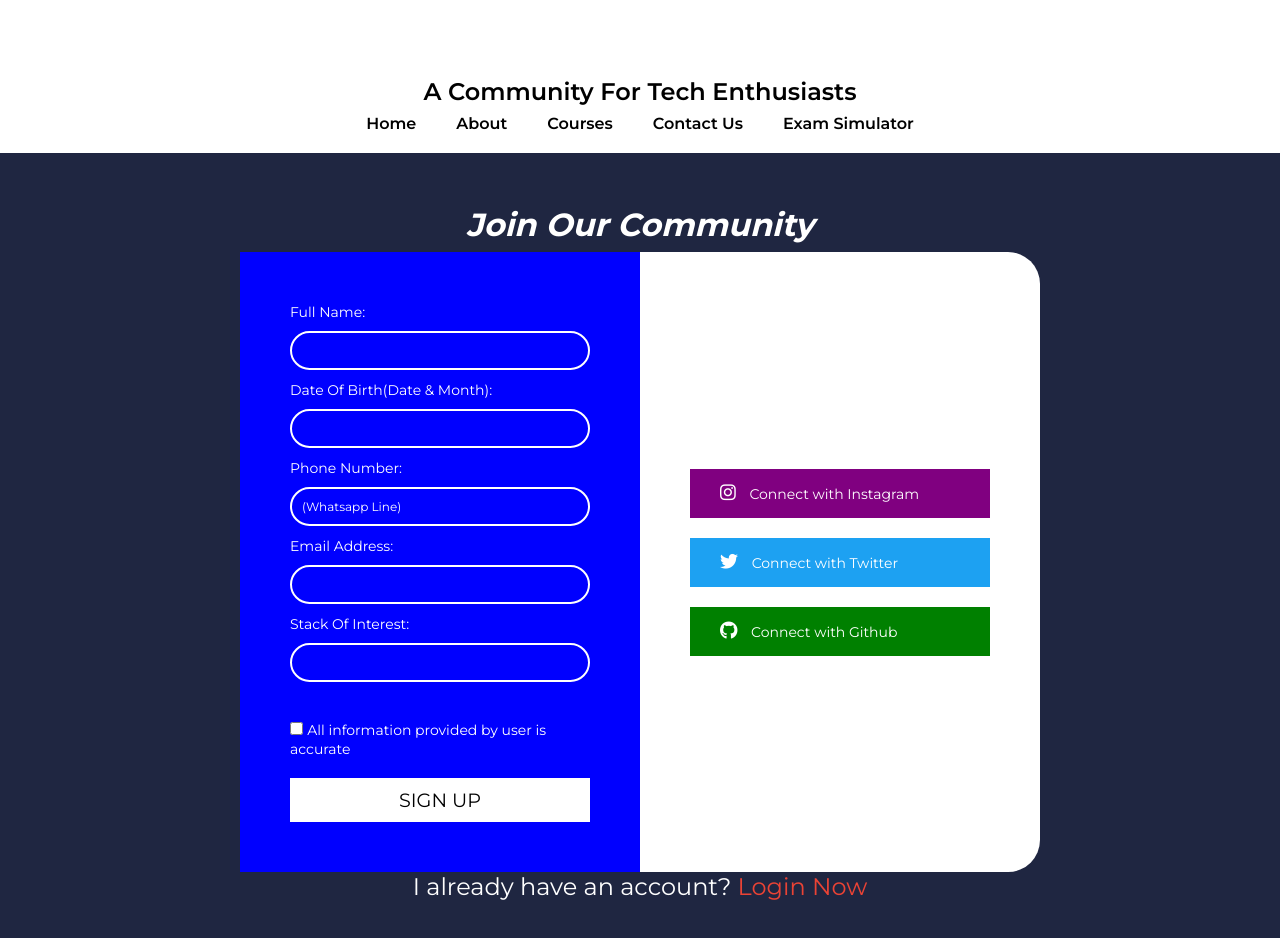
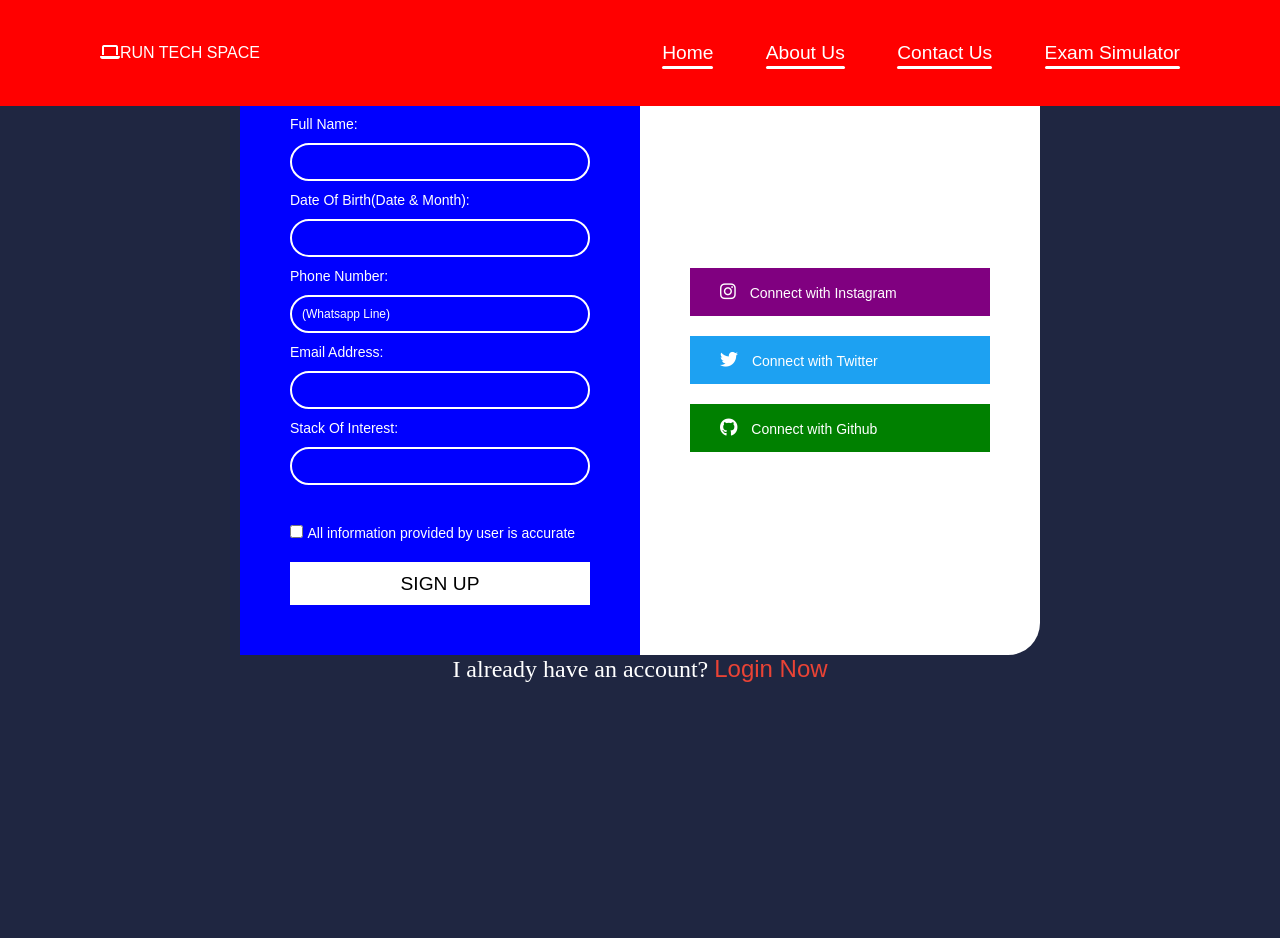
Before and after one commit to princewill2001/SignUP-Prototype, a plain HTML site: page Index.html in a window 1280 px wide. After the commit the page ends 800 px from the top, so only its background shows below. Drawn offline with Linux system fonts and the light colour scheme.

Commit message:
Third Commit

```diff
--- a/Index.html
+++ b/Index.html
@@ -9,32 +9,25 @@
     <!-- ****** LINK TO OUR CSS FILE ******-->
     <link rel="stylesheet" href="./css/style.css">
 
-    <!-- ****** LINK TO OUR FONT AWESOME FILE ******-->
+    <!-- ****** LINK TO FONT AWESOME FILE ******-->
     <script src="https://kit.fontawesome.com/29a75f51aa.js" crossorigin="anonymous"></script>
 
-    <!-- ****** LINK TO OUR FAVICON *****-->
-    <link rel="icon" type="image/x-icon" href="/images/icon.png">
+    <!-- ****** LINK TO FAVICON *****-->
+    <link rel="icon" type="image/x-icon" href="Assets/images/icon.png">
 </head>
 
 <body>
-    <header>
-        <div class="header__info">
-            <h1>WELCOME TO RUN TECH SPACE</h1>
-            <p>A Community For Tech Enthusiasts</p>
-        </div>
-        <nav>
-            <div class="nav__container">
-                <ul class="nav__menu">
-                    <li><a href="https://runtechspace.com">Home</a></li>
-                    <li><a href="#">About</a></li>
-                    <li><a href="#">Courses</a></li>
-                    <li><a href="#">Contact Us</a></li>
-                    <li><a href="https://runtechspace.vercel.app/">Exam Simulator</a></li>
-                </ul>
-            </div>
+    <header class="header container__header">
+        <a href="Index.html" class="logo"><i class="fa-solid fa-laptop"></i>RUN TECH SPACE</a>
+        <nav class="container__nav">
+            <a href="Index.html">Home</a>
+            <a href="#">About Us</a>
+            <a href="#">Contact Us</a>
+            <a href="https://runtechspace.vercel.app/">Exam Simulator</a>
         </nav>
     </header>
     <!--***************** END OF NAVBAR ************-->
+
     <div class="hero">
         <h1>Join Our Community</h1>
         <div class="signup-box"> <!--This is the container for the sign up form-->
@@ -43,12 +36,16 @@
                 <form action="/my-handling-form-page" method="post">
                     <label for="user">Full Name: </label>
                     <input type="text" required class="input-box">
+
                     <label for="dob">Date Of Birth(Date & Month): </label>
                     <input type="text" required class="input-box">
+
                     <label for="num">Phone Number: </label>
                     <input type="text" placeholder="(Whatsapp Line)" required class="input-box">
+
                     <label for="email">Email Address: </label>
                     <input type="email" required class="input-box">
+
                     <label for="stacks">Stack Of Interest: </label>
                     <input list="stackOptions" required class="input-box">
                     <datalist id="stackOptions">
--- a/css/style.css
+++ b/css/style.css
@@ -5,7 +5,7 @@
 * {
     margin: 0;
     padding: 0;
-    font-family: 'Montserrat', system-ui, -apple-system, BlinkMacSystemFont, 'Segoe UI', Roboto, Oxygen, Ubuntu, Cantarell, 'Open Sans', 'Helvetica Neue', sans-serif;
+    font-family: 'Poppins', sans-serif;
     box-sizing: border-box;
     text-decoration: none;
 }
@@ -18,46 +18,82 @@
 
 body {
     background-color: var(--color-bg);
+    font-family: 'Poppins', sans-serif;
+}
+
+/***** PRELOADER *****/
+#preloader {
+    position: fixed;
+    top: 0;
+    left: 0;
+    right: 0;
+    bottom: 0;
+    z-index: 9999;
+    overflow: hidden;
+    background: #37517e;
+}
+
+#preloader:before {
+    content: "";
+    position: fixed;
+    top: calc(50% - 30px);
+    left: calc(50% - 30px);
+    border: 6px solid #37517e;
+    border-top-color: #fff;
+    border-bottom-color: #fff;
+    border-radius: 50%;
+    width: 60px;
+    height: 60px;
+    animation: animate-preloader 1s linear infinite;
+}
+
+@keyframes animate-preloader {
+    0% {
+        transform: rotate(0deg);
+    }
+
+    100% {
+        transform: rotate(360deg);
+    }
 }
 
 /***** HEADER SECTION *****/
-header {
-    background-color: #fff;
-    padding: 20px 0;
-    text-align: center;
-    justify-content: space-evenly;
-    color: var(--color-header-text);
-    font-weight: 600;
-    margin-bottom: 2rem;
+.container__header {
+    position: fixed;
+    top: 0;
+    left: 0;
+    width: 100%;
+    padding: 1.25rem 6.25rem;
+    background: red;
+    display: flex;
+    justify-content: space-between;
+    align-items: center;
+    z-index: 99;
 }
 
-.header__info h1 {
-    font-size: 2.5rem;
+.container__header .logo {
+    margin: 1.5rem 0;
+    color: #fff;
+    text-decoration: none;
 }
 
-.header__info p {
-    margin: 0.5rem 0;
-    font-size: 1.5rem;
-    color: black;
+/***** NAVIGATION BAR  *****/
+.container__nav a {
+    position: relative;
+    font-size: 1.2rem;
+    color: #fff;
+    margin-left: 3rem;
 }
 
-/***** CSS FOR NAVIGATION BAR  *****/
-.nav {
-    font-weight: 500;
-}
-
-.nav__container {
+.container__nav a::after {
+    content: '';
+    position: absolute;
+    left: 0;
+    bottom: -0.4rem;
     width: 100%;
-    max-width: 1200px;
-    margin: 0 auto;
-    padding: 0 20px;
-}
-
-.nav__menu {
-    list-style-type: none;
-    display: flex;
-    justify-content: center;
-    padding: 0;
+    height: 0.19rem;
+    background: #fff;
+    border-radius: 0.3rem;
 }
 
 .nav__menu li {
@@ -212,11 +248,12 @@ input[type=checkbox] {
     background: green;
 }
 
-/* Login button */
+/***** Login button *****/
 .login-msg {
     color: #fff;
     margin-bottom: 1.5rem;
-    font-size: 1.5em;
+    font-size: 1.5rem;
+    font-family: 'Times New Roman', Times, serif;
 }
 
 /* Login button color */
```
Also changed, not shown: login.html (+2 -1 lines), Assets/images/background.png (renamed from images/background.png), Assets/images/icon.png (renamed from images/icon.png), Assets/images/logo 2.PNG (renamed from images/logo 2.PNG), Assets/images/run tech space q-03.jpg (renamed from images/run tech space q-03.jpg), css/login.css (added).
